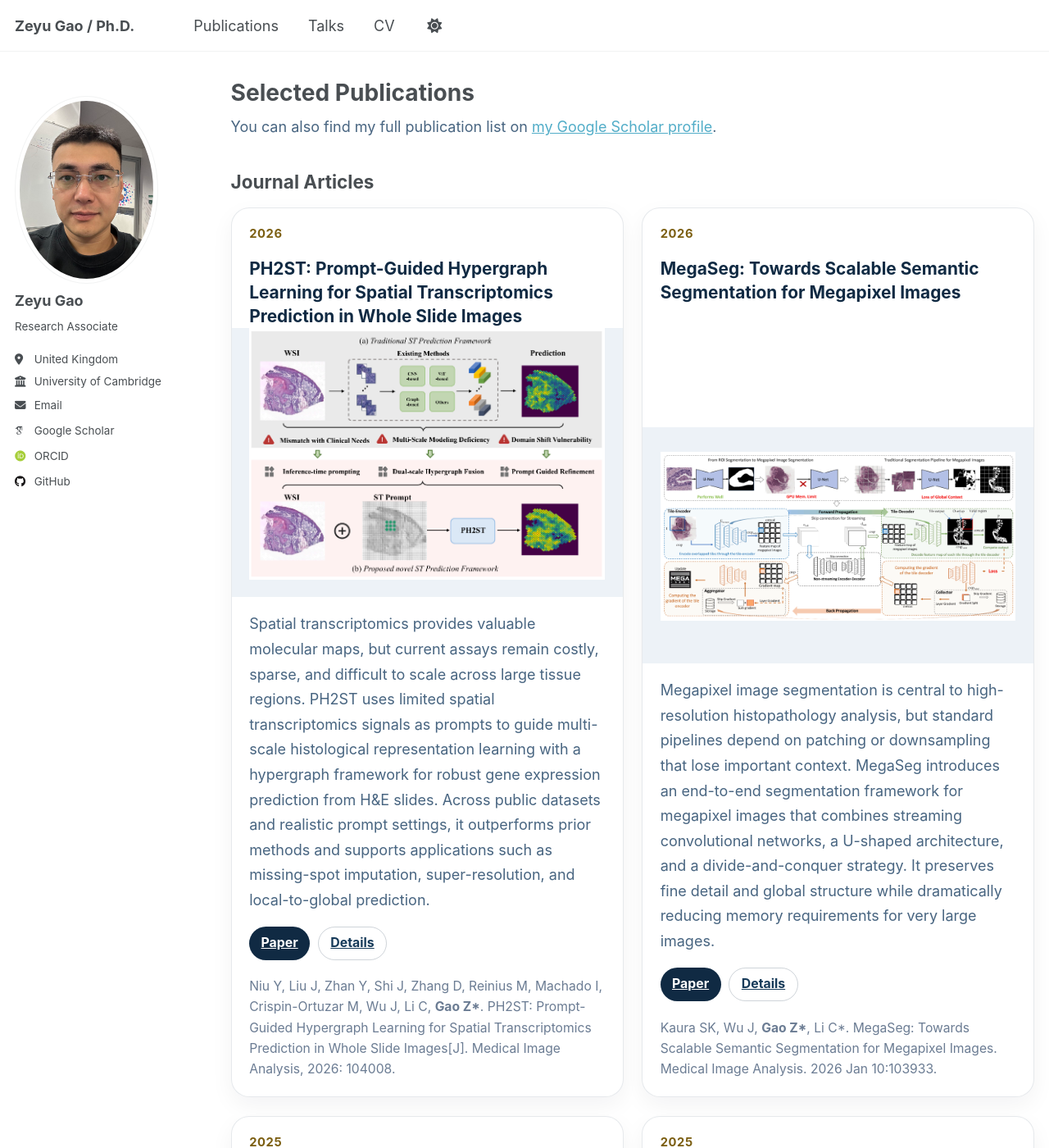
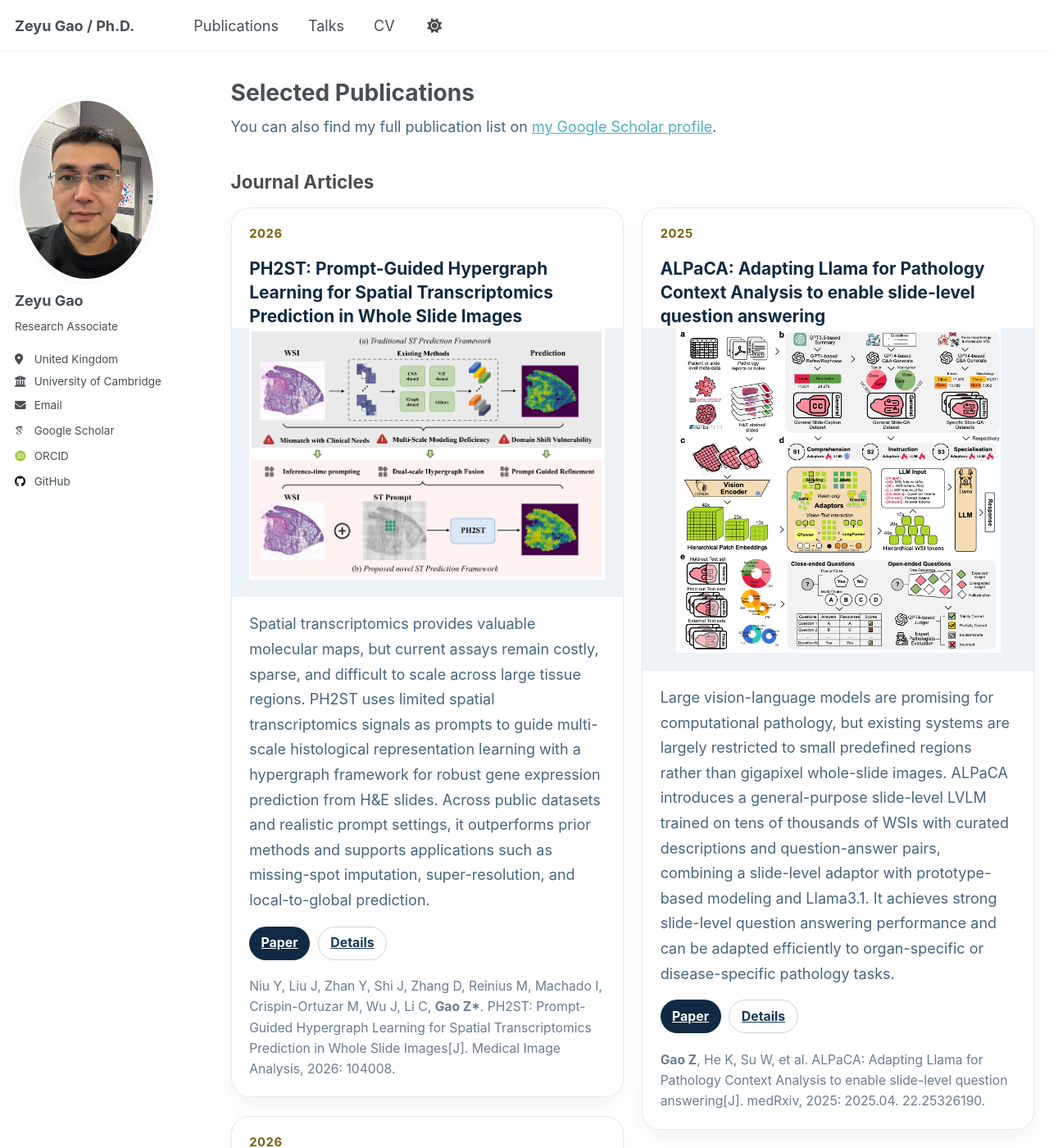
Before and after one commit to ZeyuGaoAi/ZeyuGaoAi.github.io, a Jekyll site: the page built from _pages/publications.html, in a window 1280 px wide and 1400 px high. Shown: the whole window at 82% size. Built offline with Jekyll 4.4.1, drawn with Linux system fonts in a browser that asks for light colours; some web fonts are replaced; a script that is not in the unit is left out.

Commit message:
Use masonry layout for publication cards

```diff
--- a/_sass/custom/_publications.scss
+++ b/_sass/custom/_publications.scss
@@ -4,9 +4,8 @@
 }
 
 .publication-grid {
-  display: grid;
-  grid-template-columns: repeat(2, minmax(0, 1fr));
-  gap: 1.25rem;
+  column-count: 2;
+  column-gap: 1.25rem;
   margin-bottom: 2.5rem;
 }
 
@@ -15,13 +14,18 @@
 }
 
 .publication-card {
-  display: flex;
+  display: inline-flex;
+  width: 100%;
   flex-direction: column;
   overflow: hidden;
+  margin: 0 0 1.25rem;
   border: 1px solid rgba(16, 42, 67, 0.1);
   border-radius: 22px;
   background: #fff;
   box-shadow: 0 10px 28px rgba(15, 23, 42, 0.05);
+  break-inside: avoid;
+  -webkit-column-break-inside: avoid;
+  page-break-inside: avoid;
 }
 
 .publication-card__media {
@@ -237,6 +241,6 @@
 
 @media screen and (max-width: 900px) {
   .publication-grid {
-    grid-template-columns: 1fr;
+    column-count: 1;
   }
 }
```
